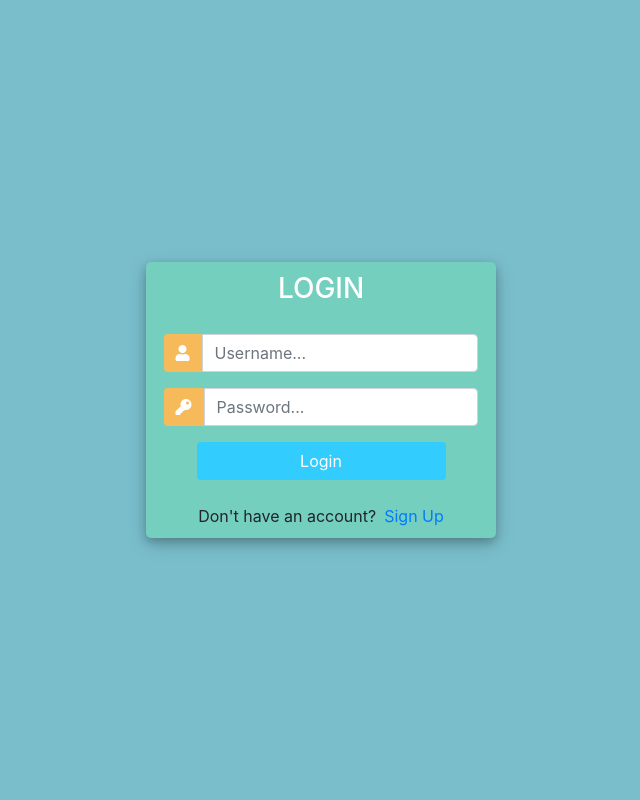
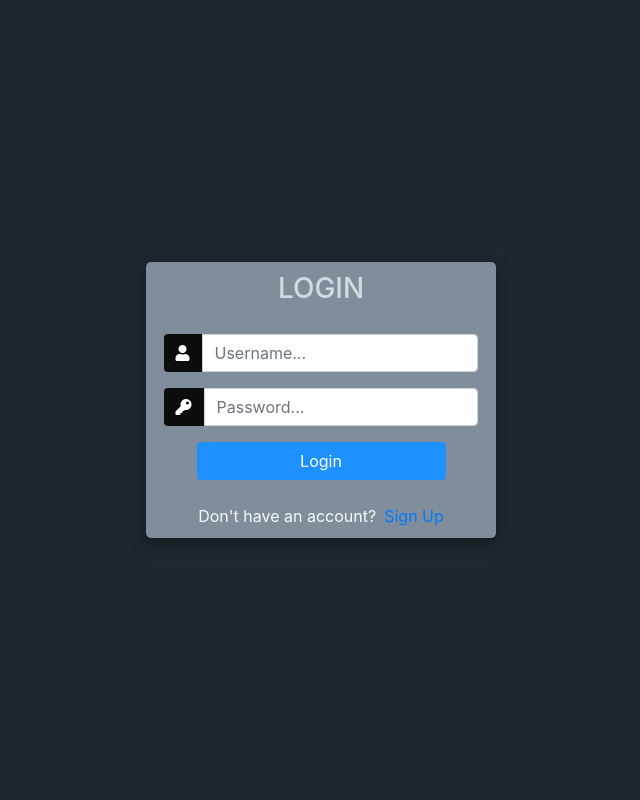
Before and after one commit to RahmaRamadan/Django-Blog, a Django app: template blogProj/templates/blogApp/login.html in a window 1280 px wide. Shown: the whole page, without its empty margins (319-959 px from the left). Run offline with Django 3.2, Linux system fonts and the light colour scheme; the template is opened without the code that fills it, so the values that code supplies are empty; some libraries are stand-ins or nearby versions.

Commit message:
login-singup-style

```diff
--- a/blogProj/templates/blogApp/login.html
+++ b/blogProj/templates/blogApp/login.html
@@ -14,13 +14,13 @@
 			margin: 0;
 			padding: 0;
 			height: 100%;
-			background: #7abecc !important;
+			background: #1e272e !important;
 		}
 		.user_card {
 			width: 350px;
 			margin-top: auto;
 			margin-bottom: auto;
-			background: #74cfbf;
+			background: #808e9b;
 			position: relative;
 			display: flex;
 			justify-content: center;
@@ -38,13 +38,13 @@
 		}
 
 		#form-title{
-			color: #fff;
+			color: #d2dae2;
 
 		}
 
 		.login_btn {
 			width: 100%;
-			background: #33ccff !important;
+			background: #1e90ff !important;
 			color: white !important;
 		}
 		.login_btn:focus {
@@ -55,7 +55,7 @@
 			padding: 0 2rem;
 		}
 		.input-group-text {
-			background: #f7ba5b !important;
+			background: #0c0c0c !important;
 			color: white !important;
 			border: 0 !important;
 			border-radius: 0.25rem 0 0 0.25rem !important;
@@ -110,7 +110,7 @@
                 {% endfor %}
 
 				<div class="mt-4">
-					<div class="d-flex justify-content-center links">
+					<div class="d-flex justify-content-center text-light links">
 						Don't have an account? <a href="{% url 'signup' %}" class="ml-2">Sign Up</a>
 					</div>
 
@@ -118,6 +118,7 @@
 			</div>
 		</div>
 	</div>
+
 </body>
 
 </html>
```
Also changed, not shown: blogProj/templates/blogApp/signup.html (+6 -6 lines).
